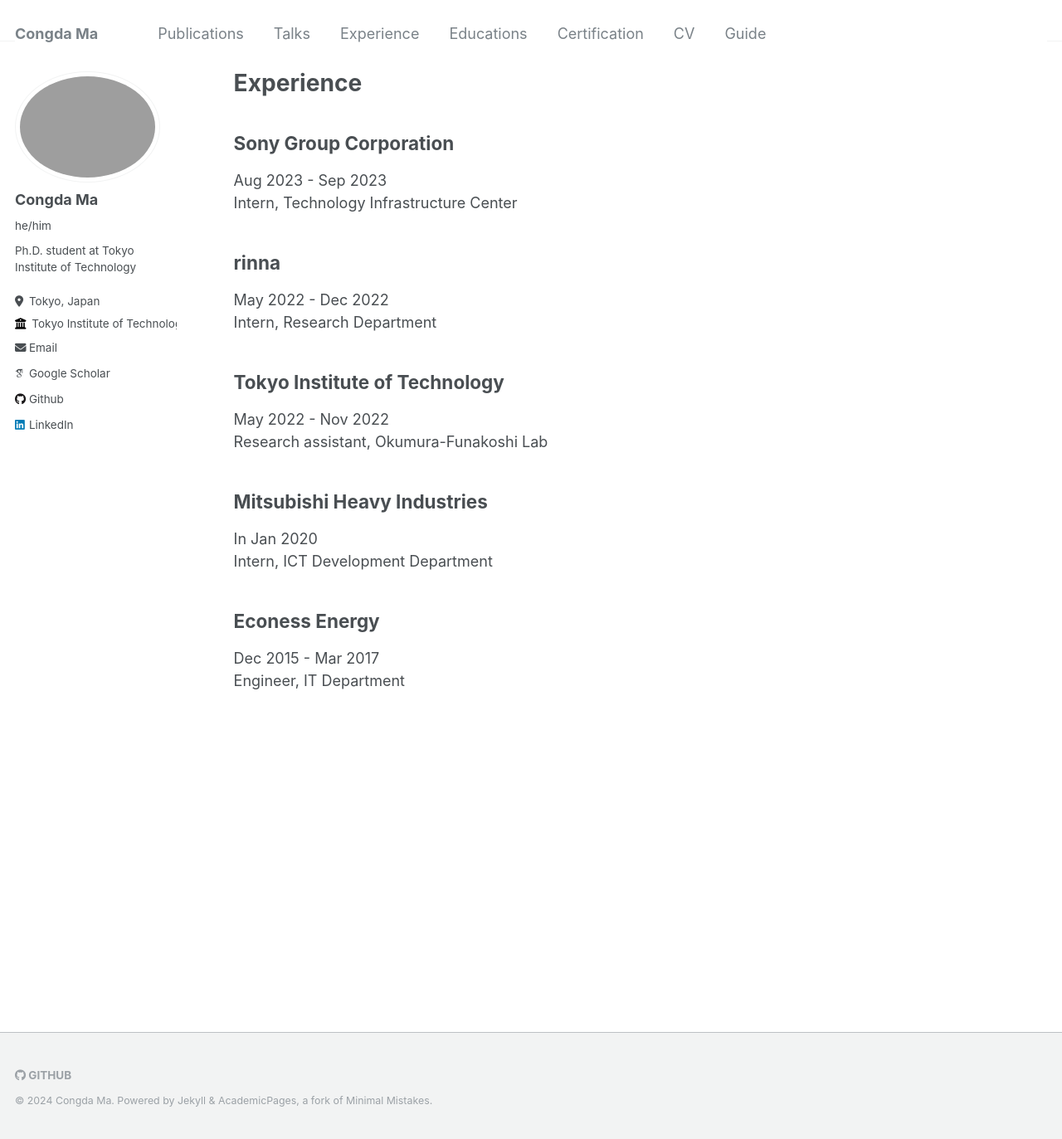
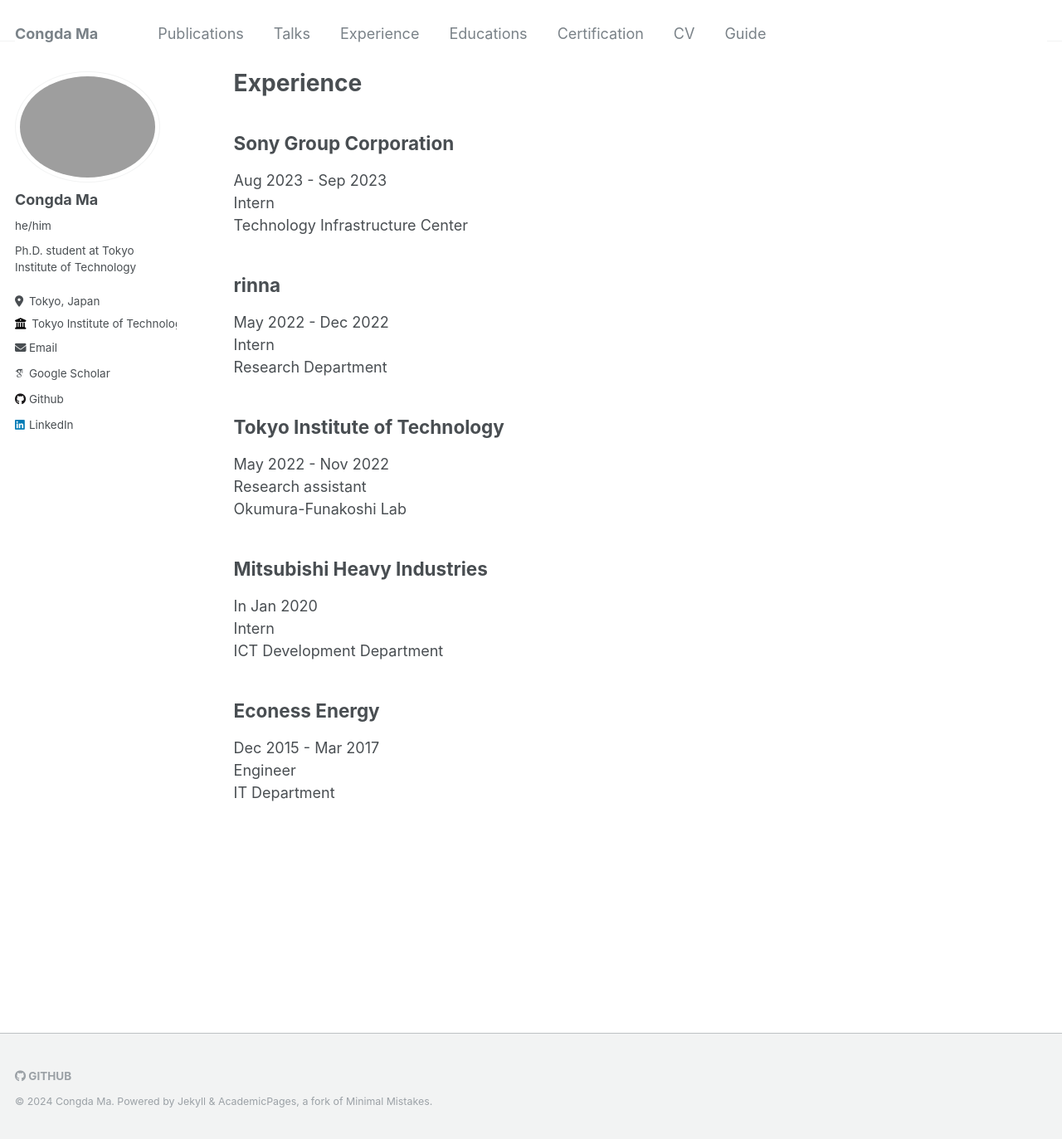
Before and after one commit to derrickmaa/derrickmaa.github.io, a Jekyll site: the page built from _pages/teaching.md, in a window 1280 px wide and 1373 px high. Shown: the whole window at 83% size. Built offline with Jekyll 4.4.1, drawn with Linux system fonts in a browser that asks for light colours; some web fonts are replaced.

```diff
--- a/_pages/teaching.md
+++ b/_pages/teaching.md
@@ -8,20 +8,25 @@ author_profile: true
 
 ## Sony Group Corporation
 Aug 2023 - Sep 2023\
-Intern, Technology Infrastructure Center
+Intern\
+Technology Infrastructure Center
 
 ## rinna
 May 2022 - Dec 2022\
-Intern, Research Department
+Intern\
+Research Department
 
 ## Tokyo Institute of Technology
 May 2022 - Nov 2022\
-Research assistant, Okumura-Funakoshi Lab
+Research assistant\
+Okumura-Funakoshi Lab
 
 ## Mitsubishi Heavy Industries
 In Jan 2020\
-Intern, ICT Development Department
+Intern\
+ICT Development Department
 
 ## Econess Energy
 Dec 2015 - Mar 2017\
-Engineer, IT Department
+Engineer\
+IT Department
```
